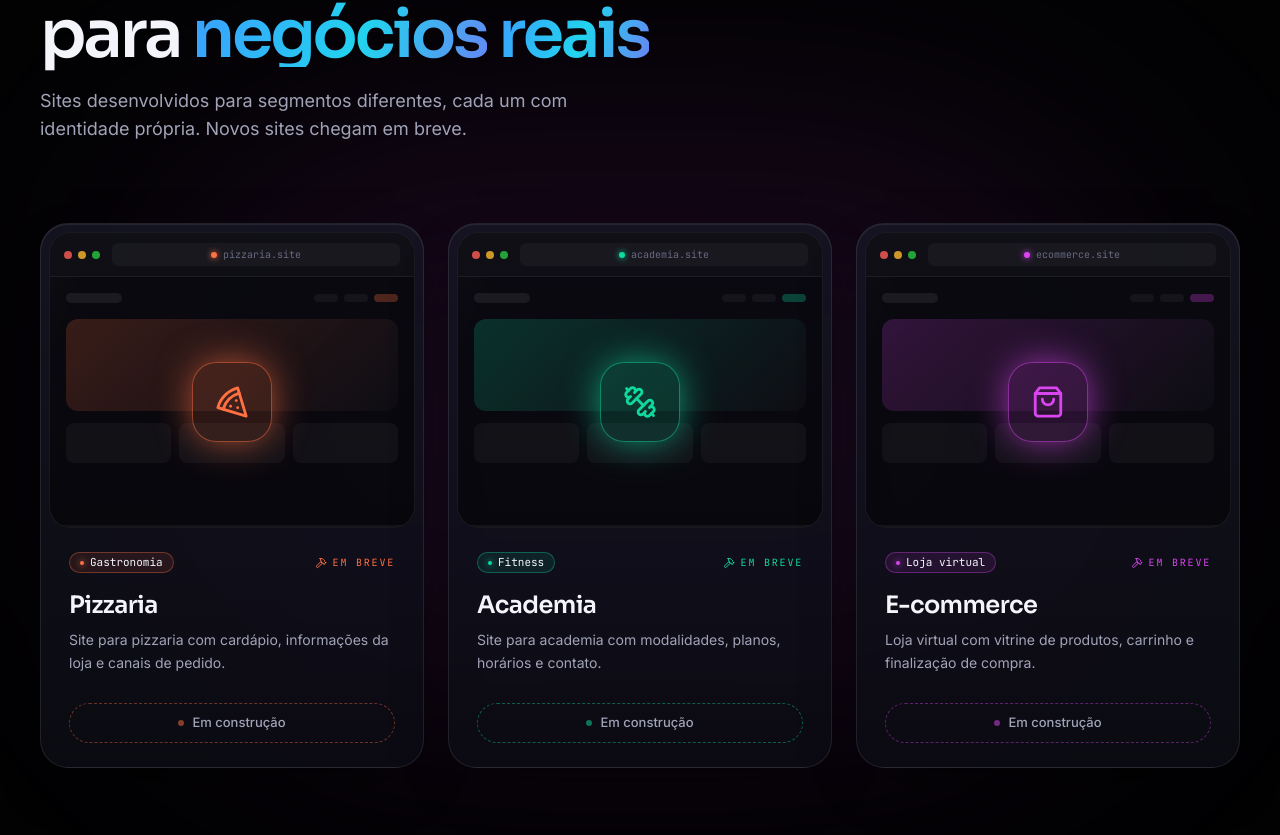
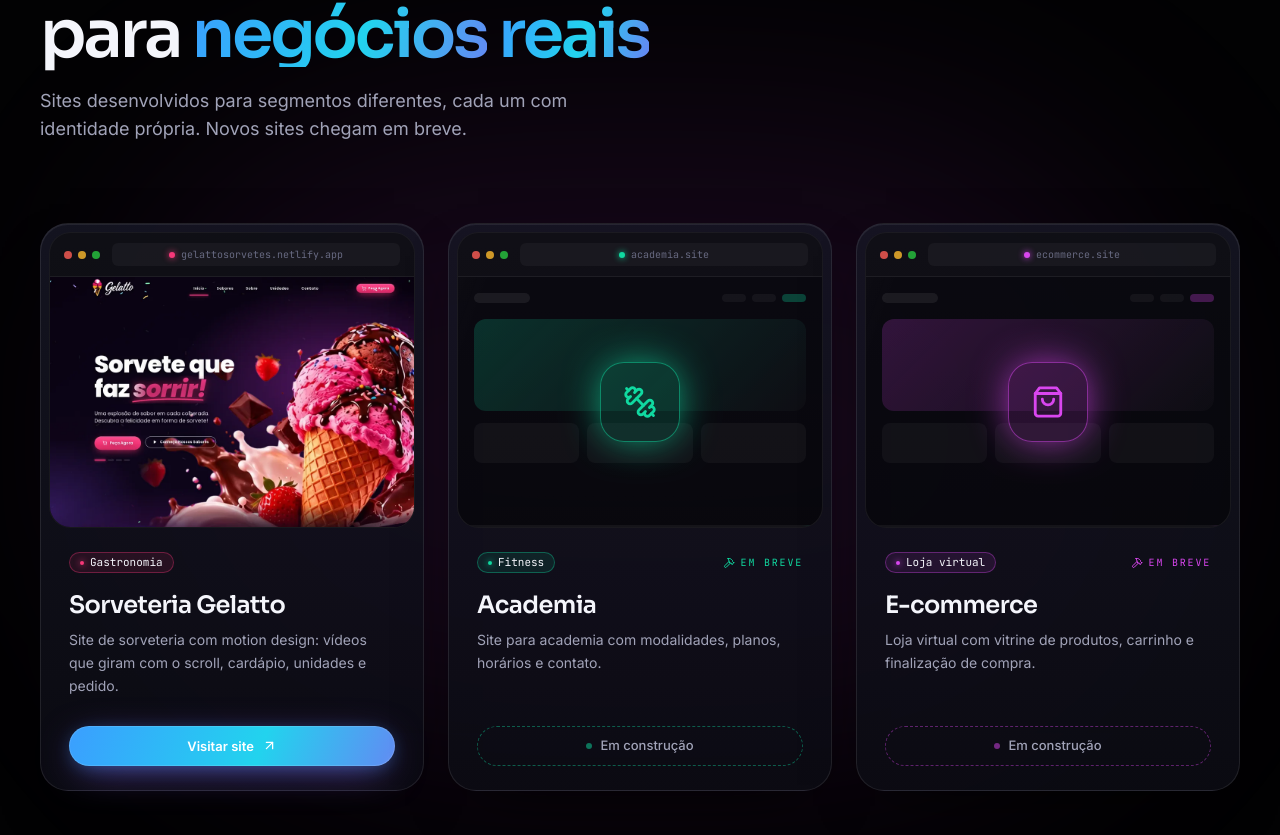
Before and after one commit to thediegosilva/thediegosilva.github.io, a React (Vite) app: page / in a window 1280 px wide. Shown: the part 4265-5100 px from the top of the page. Built offline with nearby package versions, Linux system fonts and the light colour scheme.

Commit message:
Sorveteria Gelatto como primeiro card da seção Sites
Substitui o card da pizzaria pelo site da sorveteria (gelattosorvetes.netlify.app),
com capa do site publicado, ícone de casquinha e cor própria.

```diff
--- a/src/data/portfolioData.ts
+++ b/src/data/portfolioData.ts
@@ -131,11 +131,13 @@ export const projects: Project[] = [
  */
 export const sites: Site[] = [
   {
-    id: 'pizzaria',
-    title: 'Pizzaria',
+    id: 'sorveteria',
+    title: 'Sorveteria Gelatto',
     segment: 'Gastronomia',
-    description: 'Site para pizzaria com cardápio, informações da loja e canais de pedido.',
-    icon: 'pizza',
+    description: 'Site de sorveteria com motion design: vídeos que giram com o scroll, cardápio, unidades e pedido.',
+    icon: 'ice-cream',
+    url: 'https://gelattosorvetes.netlify.app',
+    image: './assets/sites/sorveteria.webp',
   },
   {
     id: 'academia',
--- a/src/sections/SitesSection.tsx
+++ b/src/sections/SitesSection.tsx
@@ -1,11 +1,12 @@
 import React from 'react';
-import { ArrowUpRight, Dumbbell, Globe, Hammer, LucideIcon, Pizza, ShoppingBag } from 'lucide-react';
+import { ArrowUpRight, Dumbbell, Globe, Hammer, IceCreamCone, LucideIcon, Pizza, ShoppingBag } from 'lucide-react';
 import { sites } from '../data/portfolioData';
 import { Site } from '../types';
 import { Reveal } from '../components/ui/Reveal';
 import { SectionHeader } from '../components/ui/SectionHeader';
 
 const ICONS: Record<string, LucideIcon> = {
+  'ice-cream': IceCreamCone,
   pizza: Pizza,
   dumbbell: Dumbbell,
   'shopping-bag': ShoppingBag,
@@ -13,6 +14,7 @@ const ICONS: Record<string, LucideIcon> = {
 
 /** Cor de cada vaga (RGB para as CSS vars) */
 const ACCENTS: Record<string, string> = {
+  sorveteria: '247 56 121',
   pizzaria: '255 112 67',
   academia: '16 217 160',
   ecommerce: '217 70 239',
--- a/src/types/index.ts
+++ b/src/types/index.ts
@@ -36,7 +36,7 @@ export interface Site {
   /** Segmento do site (ex.: Pizzaria) — aparece como etiqueta no card. */
   segment: string;
   description: string;
-  /** Ícone do card: 'pizza' | 'dumbbell' | 'shopping-bag' */
+  /** Ícone do card: 'ice-cream' | 'pizza' | 'dumbbell' | 'shopping-bag' */
   icon: string;
   /** Link do site publicado. Enquanto vazio, o card mostra "Em breve". */
   url?: string;
```
Also changed, not shown: public/assets/sites/sorveteria.webp (added), 1 other file (tests, documents, lock files or other folders).
